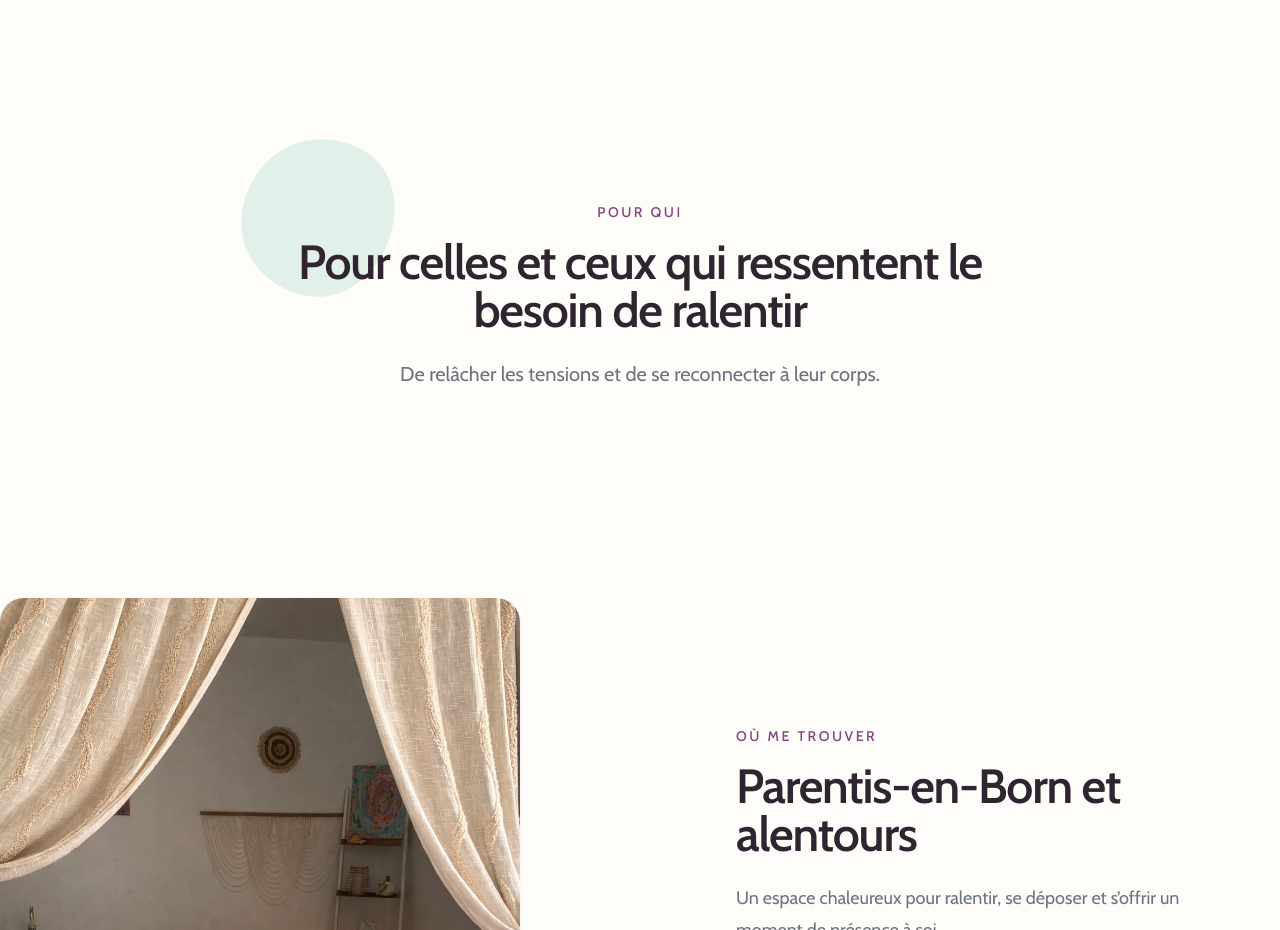
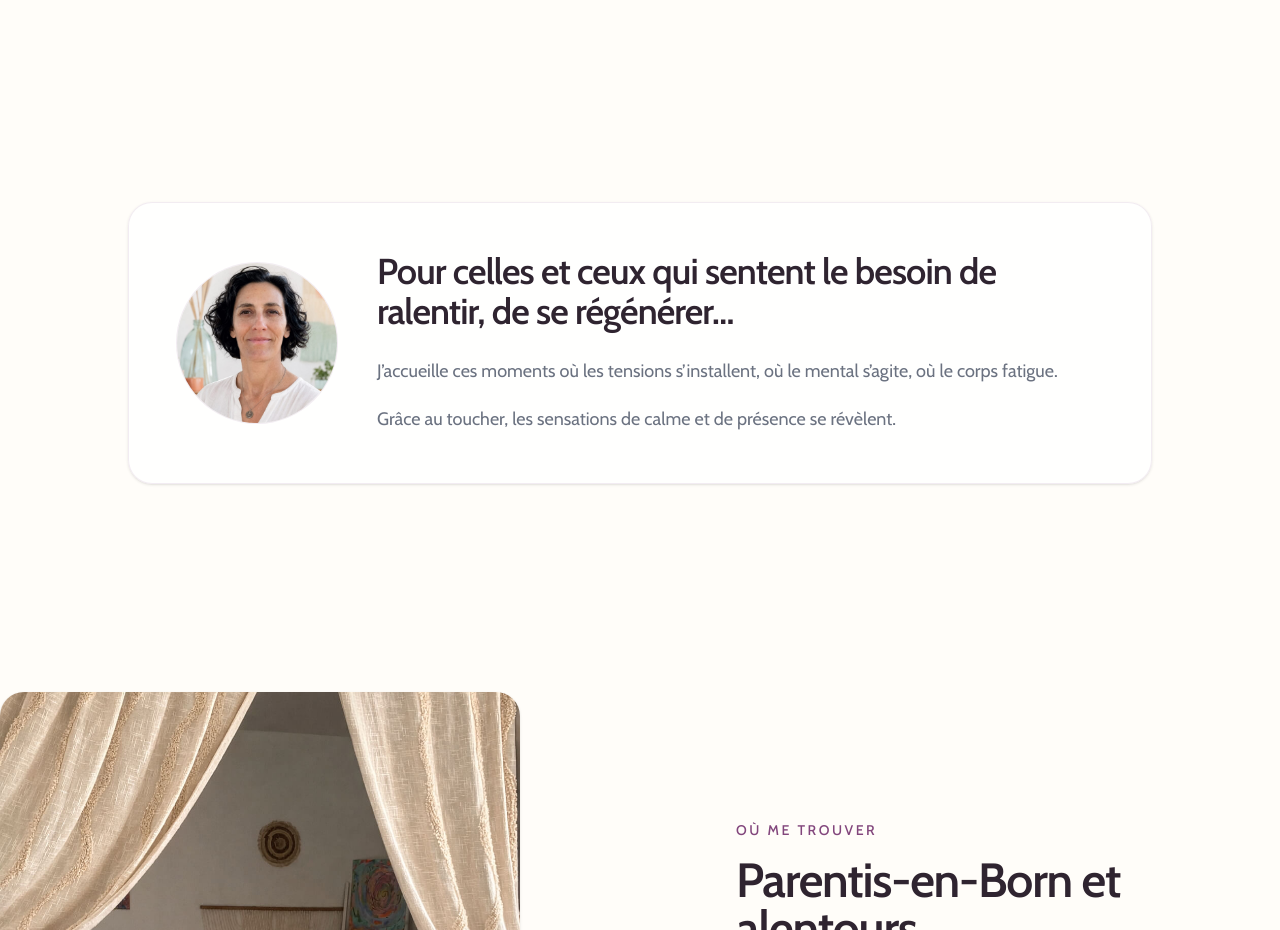
Before and after one commit to sgautier-dev/amamassageyoga, a Next.js app: page / in a window 1280 px wide. Shown: the part 3060-3990 px from the top of the page. Built offline with nearby package versions, Linux system fonts and the light colour scheme.

Commit message:
forwho modified

```diff
--- a/src/components/ForWho.tsx
+++ b/src/components/ForWho.tsx
@@ -1,6 +1,7 @@
 import Image from "next/image"
 
 import Reveal from "@/components/reveal"
+import marieforWhoImg from "@/images/marie-forwho.jpg"
 
 export default function ForWho() {
 	return (
@@ -9,30 +10,42 @@ export default function ForWho() {
 			aria-labelledby="for-who-heading"
 			className="relative isolate overflow-hidden px-6 py-20 sm:py-28 lg:px-8"
 		>
-			<Image
-				src="/graphics/ama-circle-green.png"
-				alt=""
-				aria-hidden="true"
-				width={320}
-				height={320}
-				className="pointer-events-none absolute top-8 left-6 -z-10 hidden w-36 select-none opacity-20 sm:block lg:top-10 lg:left-[18%] lg:w-44"
-			/>
+			<Reveal className="mx-auto max-w-5xl rounded-3xl border border-ama-purple/10 bg-white/85 p-8 shadow-sm sm:p-10 lg:p-12">
+				<div className="grid items-center gap-8 md:grid-cols-[auto_1fr] md:gap-10">
+					<div className="mx-auto shrink-0 md:mx-0">
+						<div className="overflow-hidden rounded-full bg-background ring-1 ring-ama-purple/10">
+							<Image
+								src={marieforWhoImg}
+								alt="Marie, praticienne AMA Massage et Yoga"
+								width={160}
+								height={160}
+								className="size-32 object-cover sm:size-40"
+							/>
+						</div>
+					</div>
 
-			<Reveal className="mx-auto max-w-3xl text-center">
-				<p className="text-sm font-medium uppercase tracking-[0.18em] text-ama-purple">
-					Pour qui
-				</p>
+					<div className="text-center md:text-left">
+						<h2
+							id="for-who-heading"
+							className="text-3xl font-semibold tracking-tight text-foreground sm:text-4xl"
+						>
+							Pour celles et ceux qui sentent le besoin de ralentir, de se
+							régénérer…
+						</h2>
 
-				<h2
-					id="for-who-heading"
-					className="mt-4 text-4xl font-semibold tracking-tight text-foreground sm:text-5xl"
-				>
-					Pour celles et ceux qui ressentent le besoin de ralentir
-				</h2>
+						<div className="mt-6 space-y-4 text-base leading-8 text-muted sm:text-lg">
+							<p>
+								J’accueille ces moments où les tensions s’installent, où le
+								mental s’agite, où le corps fatigue.
+							</p>
 
-				<p className="mt-6 text-lg leading-8 text-muted sm:text-xl">
-					De relâcher les tensions et de se reconnecter à leur corps.
-				</p>
+							<p>
+								Grâce au toucher, les sensations de calme et de présence se
+								révèlent.
+							</p>
+						</div>
+					</div>
+				</div>
 			</Reveal>
 		</section>
 	)
```
Also changed, not shown: src/images/marie-forwho.jpg (added).
